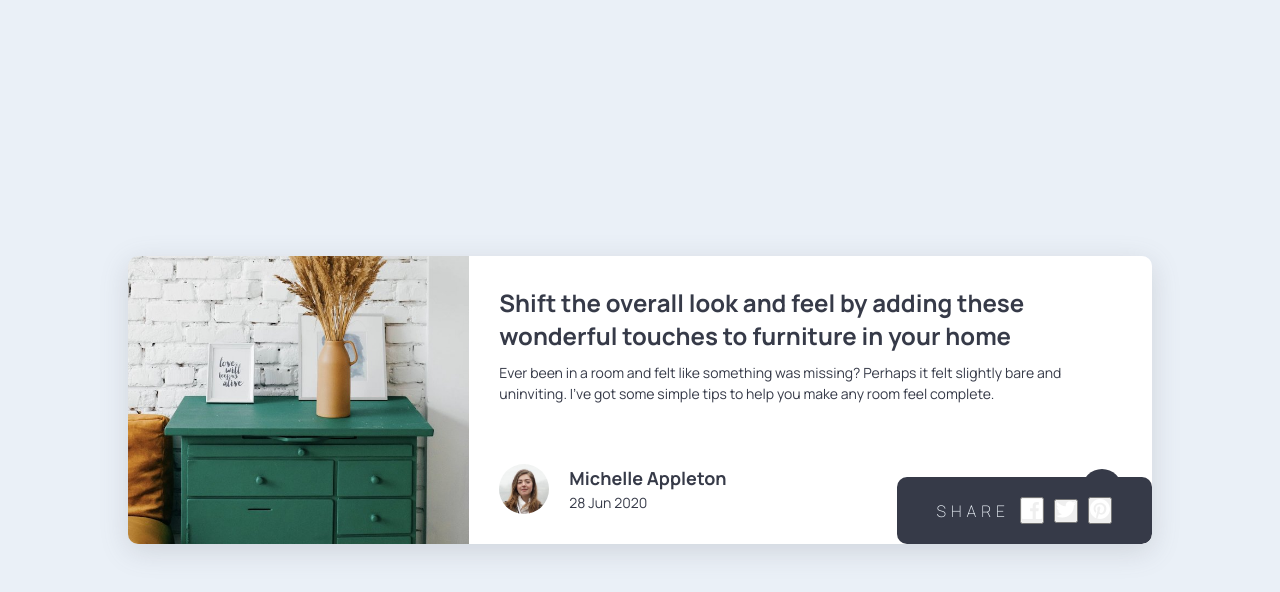
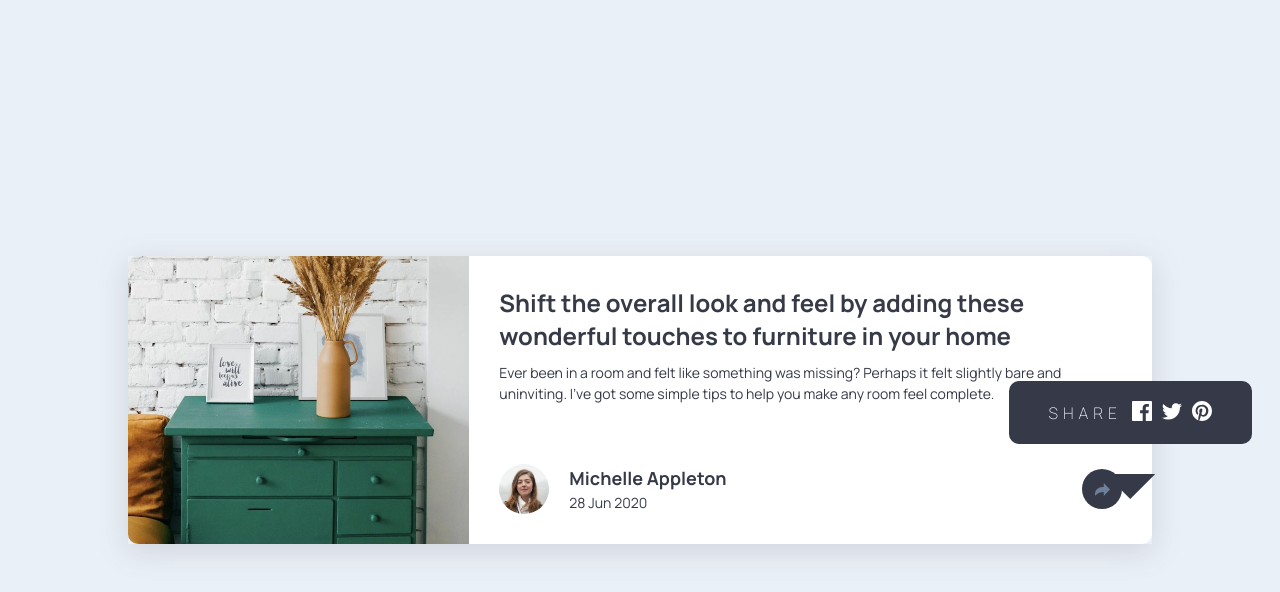
Before and after one commit to sparklaunch/Article-Preview-Component, a Next.js app: page / in a window 1280 px wide. Both pictures are taken after a click on the button 1102 px from the left and 489 px from the top of the page. Shown: the top 592 px of the page. Built offline with nearby package versions, Linux system fonts and the light colour scheme.

Commit message:
공유 툴팁 스타일 수정: 툴팁 위치 조정 및 버튼 클래스 추가

```diff
--- a/src/app/Home.module.css
+++ b/src/app/Home.module.css
@@ -2,8 +2,6 @@
 	display: grid;
 	grid-template-columns: 1fr 2fr;
 	width: 80%;
-	border-radius: 10px;
-	overflow: hidden;
 	box-shadow: rgba(100, 100, 111, 0.2) 0px 7px 29px 0px;
 }
 
@@ -11,12 +9,16 @@
 	width: 100%;
 	height: 100%;
 	object-fit: cover;
+	border-top-left-radius: 10px;
+	border-bottom-left-radius: 10px;
 }
 
 .body {
 	background-color: white;
 	display: flex;
 	flex-direction: column;
+	border-top-right-radius: 10px;
+	border-bottom-right-radius: 10px;
 }
 
 .text {
--- a/src/shared/ui/ShareTooltip.module.css
+++ b/src/shared/ui/ShareTooltip.module.css
@@ -1,7 +1,7 @@
 .tooltip {
 	position: absolute;
-	bottom: 0;
-	right: 0;
+	bottom: 100px;
+	right: -100px;
 	display: flex;
 	gap: 10px;
 	align-items: center;
@@ -15,3 +15,20 @@
 	font-weight: 100;
 	letter-spacing: 5px;
 }
+
+.shareButton {
+	border: none;
+	background-color: transparent;
+	cursor: pointer;
+}
+
+.arrow {
+	position: absolute;
+	bottom: -80px;
+	left: 50%;
+	transform: translateX(-50%);
+	clip-path: polygon(50% 50%, 0 0, 100% 0);
+	background-color: var(--color-text);
+	width: 50px;
+	height: 50px;
+}
--- a/src/shared/ui/ShareTooltip.tsx
+++ b/src/shared/ui/ShareTooltip.tsx
@@ -8,15 +8,16 @@ export default function ShareTooltip() {
 	return (
 		<div className={styles.tooltip}>
 			<p className={styles.shareText}>SHARE</p>
-			<button type="button">
+			<button type="button" className={styles.shareButton}>
 				<Image src={facebook} alt="Share on Facebook" />
 			</button>
-			<button type="button">
+			<button type="button" className={styles.shareButton}>
 				<Image src={twitter} alt="Share on Twitter" />
 			</button>
-			<button type="button">
+			<button type="button" className={styles.shareButton}>
 				<Image src={pinterest} alt="Share on Pinterest" />
 			</button>
+			<div className={styles.arrow} />
 		</div>
 	);
 }
```
